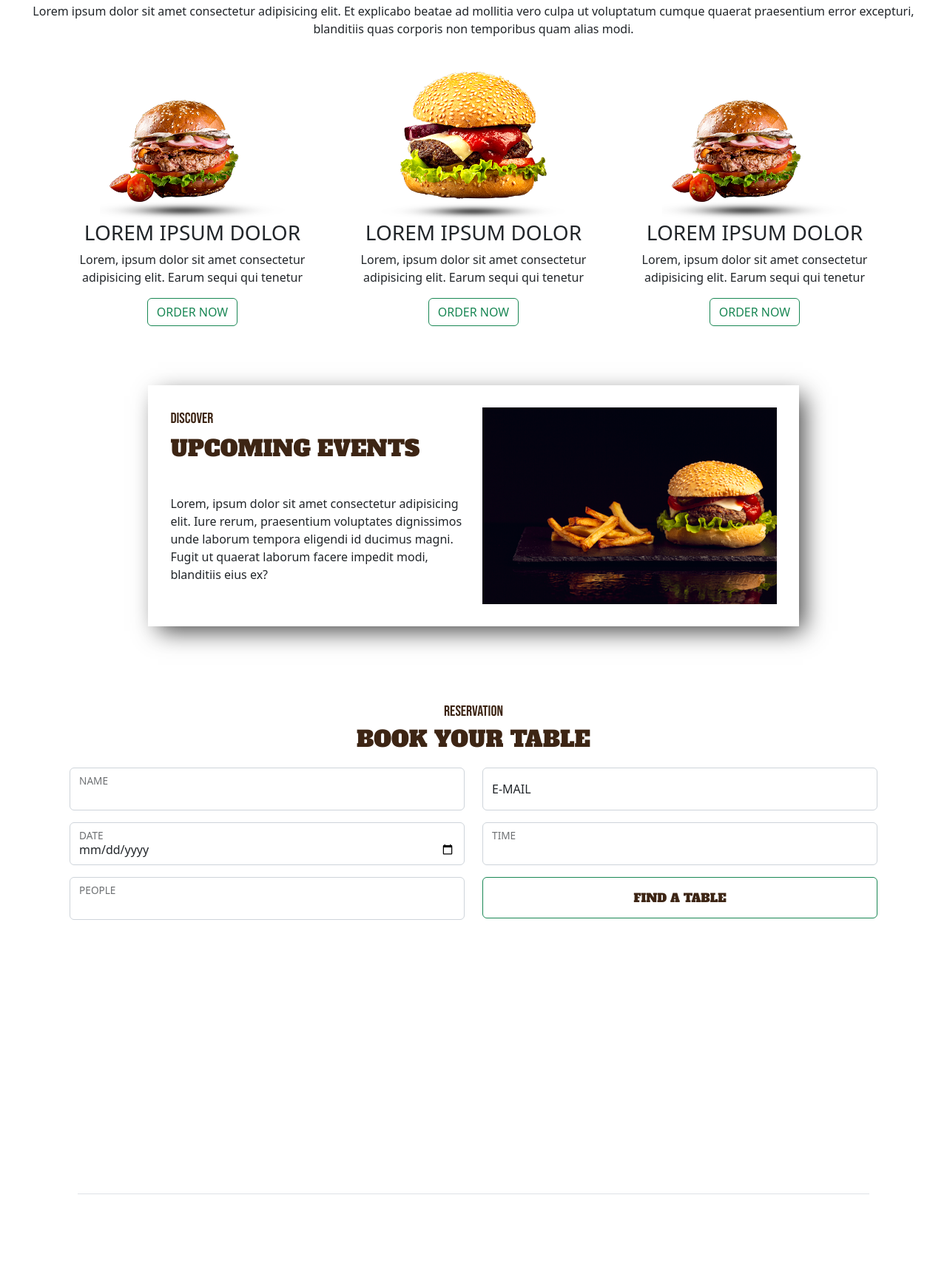
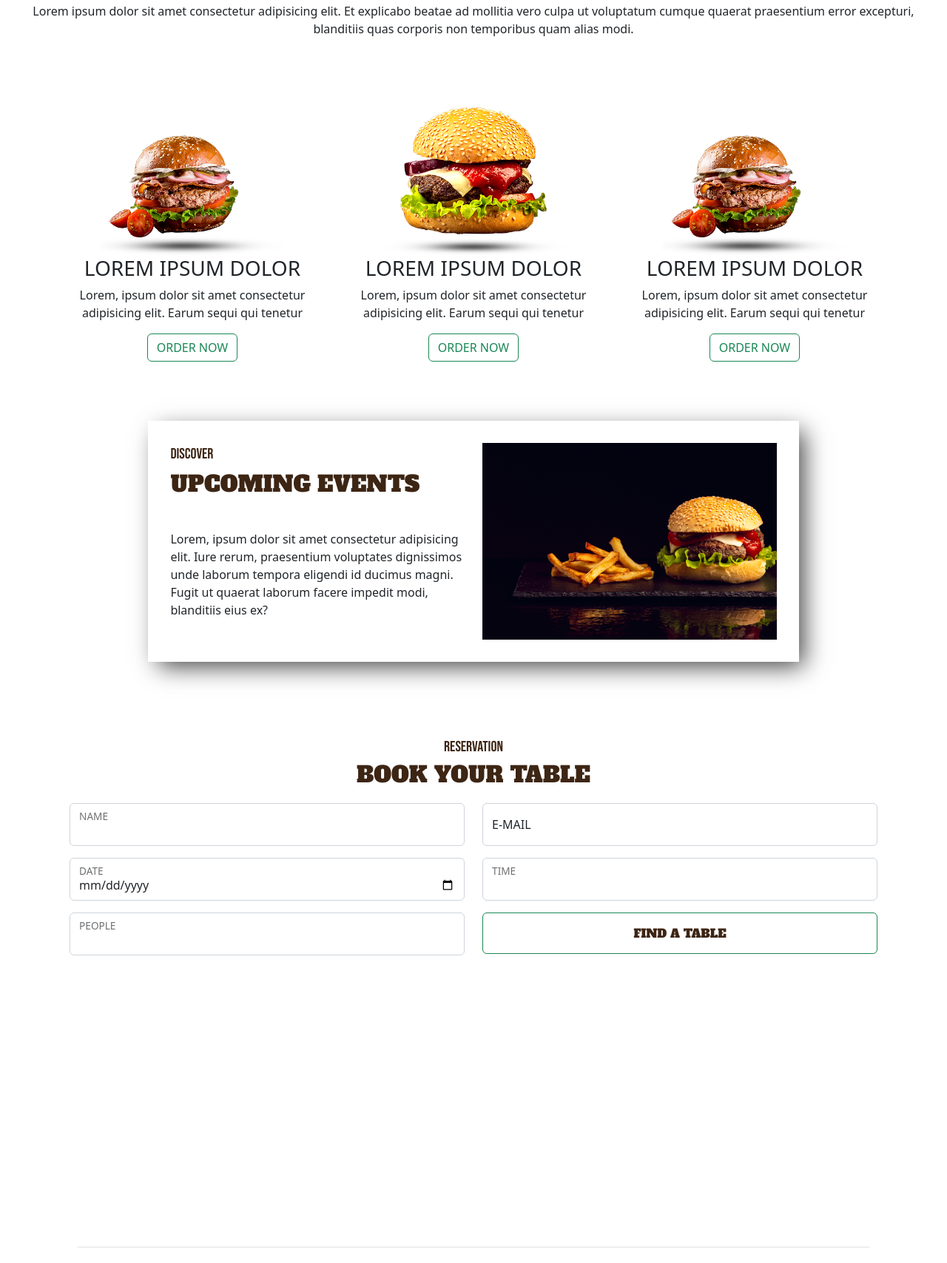
Before and after one commit to labrysxx/american-food-landing-page, a plain HTML site: page index.html in a window 1280 px wide. Shown: the part 1219-2927 px from the top of the page at 74% size. Drawn offline with nearby package versions, Linux system fonts and the light colour scheme.

Commit message:
ajustando classes para responsividade

```diff
--- a/index.html
+++ b/index.html
@@ -78,19 +78,19 @@
 
         <div class="container text-center" style="margin-top: 30px;">
             <div class="row burguers">
-              <div class="col">
+              <div class="col-lg-4">
                 <img src="assets/img/4.png" alt="">
                 <h3>LOREM IPSUM DOLOR</h3>
                 <p>Lorem, ipsum dolor sit amet consectetur adipisicing elit. Earum sequi qui tenetur</p>
                 <button type="button" class="btn btn-outline-success">ORDER NOW</button>
               </div>
-              <div class="col">
+              <div class="col-lg-4 mt-5">
                 <img src="assets/img/5.png" alt="">
                 <h3>LOREM IPSUM DOLOR</h3>
                 <p>Lorem, ipsum dolor sit amet consectetur adipisicing elit. Earum sequi qui tenetur</p>
                 <button type="button" class="btn btn-outline-success">ORDER NOW</button>
               </div>
-              <div class="col">
+              <div class="col-lg-4 mt-5">
                 <img src="assets/img/4.png" alt="">
                 <h3>LOREM IPSUM DOLOR</h3>
                 <p>Lorem, ipsum dolor sit amet consectetur adipisicing elit. Earum sequi qui tenetur</p>
@@ -102,7 +102,7 @@
 
         <div class="container events" style="margin-top: 80px; width: 70%;">
             <div class="row">
-                <div class="col">
+                <div class="col-lg-6">
                 <p class="title" style="font-size: 20px; margin-bottom: 3px;">DISCOVER</p>
                 <p class="sub">UPCOMING EVENTS</p>
                 <br>
@@ -153,9 +153,9 @@
         <div class="container bg-footer" style="padding-left: 35px; padding-right: 35px;">
             <footer class="py-5">
                 <div class="row footer-align">
-                  <div class="col-6 mb-3">
-                    <img src="assets/img/logo-footer.png" alt="">
-                    <p class="footer-text">Lorem ipsum dolor, sit amet consectetur adipisicing elit. Deserunt, beatae nobis ea, amet molestiae consequuntur magni autem quasi placeat quas hic sed officia modi libero, provident minus. Nostrum, laudantium? A.</p>
+                  <div class="col-lg-6 mb-3">
+                    <img src="assets/img/logo-footer.png"  class="img-fluid" alt="">
+                    <p class="footer-text mt-4">Lorem ipsum dolor, sit amet consectetur adipisicing elit. Deserunt, beatae nobis ea, amet molestiae consequuntur magni autem quasi placeat quas hic sed officia modi libero, provident minus. Nostrum, laudantium? A.</p>
                   </div>
 
                   <div class="col-md-5 offset-md-1 mb-4">
```
